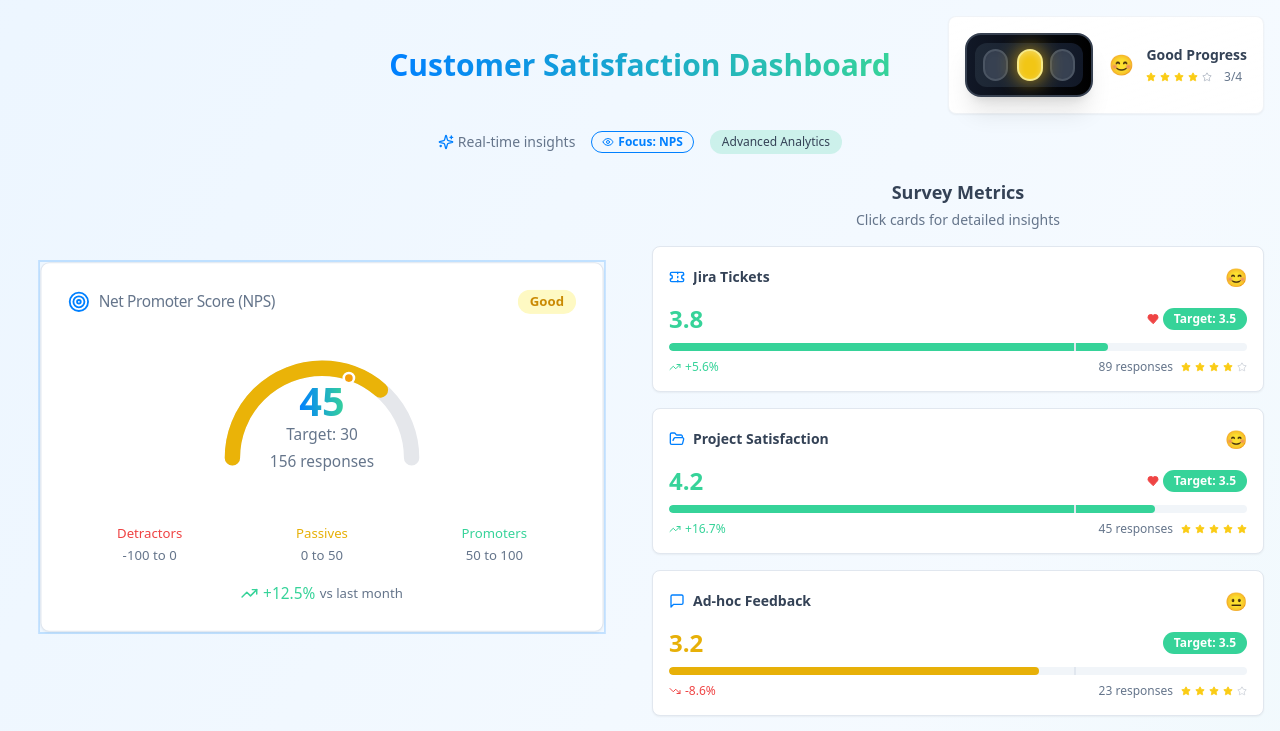
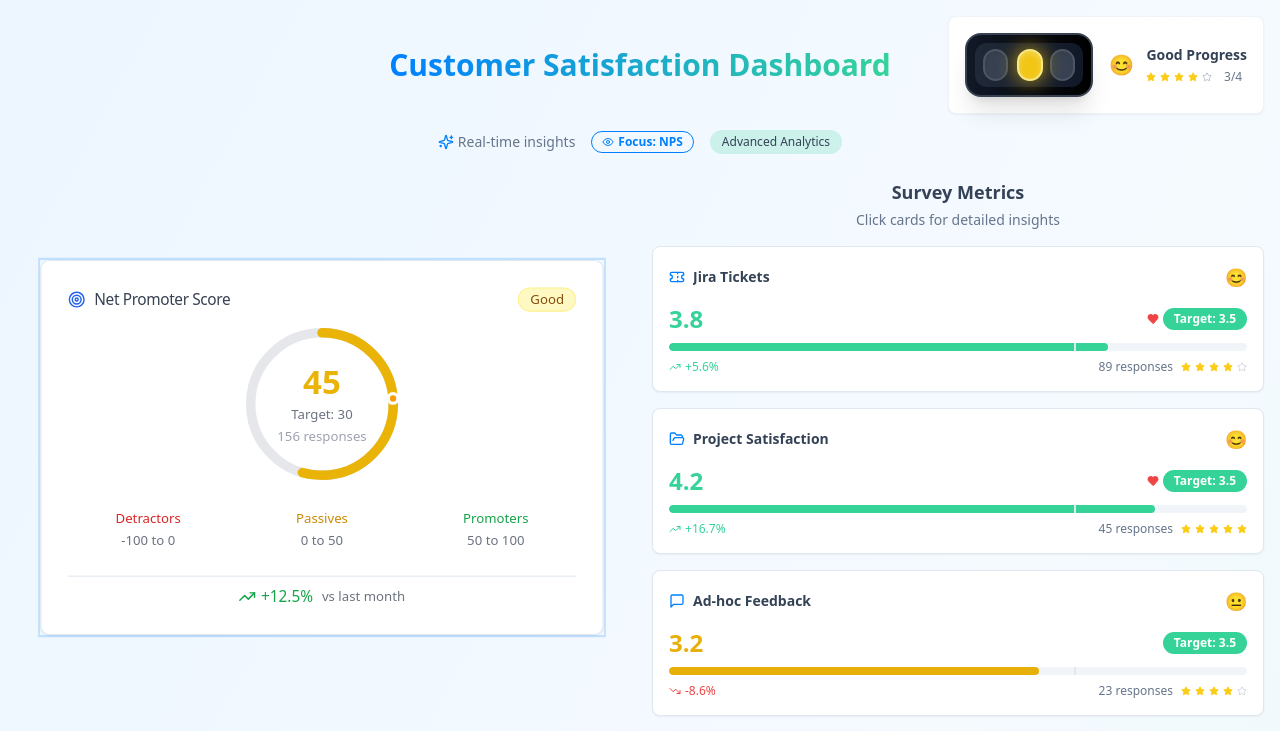
Before and after one commit to pingtanay-stack/satisfaction-sight-dashboard, a React (Vite) app: page / in a window 1280 px wide. Shown: the top 731 px of the page. Built offline with nearby package versions, Linux system fonts and the light colour scheme.

Commit message:
Refactor NPSGauge design
Updated the NPSGauge component to address visual inconsistencies and improve overall design. This includes adjustments to the gauge's appearance and how it displays information.
-edited src/components/dashboard/NPSGauge.tsx

```diff
--- a/src/components/dashboard/NPSGauge.tsx
+++ b/src/components/dashboard/NPSGauge.tsx
@@ -13,163 +13,168 @@ interface NPSGaugeProps {
 }
 
 export function NPSGauge({ currentScore, target, trend, respondents, className, onClick }: NPSGaugeProps) {
-  // Generate unique ID for this component instance to avoid gradient conflicts
-  const uniqueId = `gaugeGradient-${Math.random().toString(36).substr(2, 9)}`;
-
-  // NPS ranges from -100 to 100, so we need to normalize for display
-  const normalizedScore = Math.max(0, Math.min(100, ((currentScore + 100) / 200) * 100));
-  const normalizedTarget = Math.max(0, Math.min(100, ((target + 100) / 200) * 100));
   const isTargetMet = currentScore >= target;
   const isPositiveTrend = trend >= 0;
 
-  // Determine status color and styling
-  let statusColor: string;
+  // Normalize NPS score from -100/100 to 0-100 for display
+  const normalizedScore = Math.max(0, Math.min(100, ((currentScore + 100) / 200) * 100));
+  const normalizedTarget = Math.max(0, Math.min(100, ((target + 100) / 200) * 100));
+
+  // Determine status and colors
   let statusText: string;
-  let gaugeColor: string;
+  let statusBadgeClass: string;
+  let progressColor: string;
 
   if (currentScore >= 70) {
-    statusColor = "text-green-600 bg-green-100";
     statusText = "Excellent";
-    gaugeColor = "#22c55e";
+    statusBadgeClass = "bg-green-100 text-green-800 border-green-200";
+    progressColor = "#22c55e";
   } else if (currentScore >= 50) {
-    statusColor = "text-green-600 bg-green-100";
     statusText = "Great";
-    gaugeColor = "#22c55e";
+    statusBadgeClass = "bg-green-100 text-green-800 border-green-200";
+    progressColor = "#22c55e";
   } else if (currentScore >= 30) {
-    statusColor = "text-yellow-600 bg-yellow-100";
     statusText = "Good";
-    gaugeColor = "#eab308";
+    statusBadgeClass = "bg-yellow-100 text-yellow-800 border-yellow-200";
+    progressColor = "#eab308";
   } else if (currentScore >= 0) {
-    statusColor = "text-yellow-600 bg-yellow-100";
     statusText = "Improving";
-    gaugeColor = "#eab308";
+    statusBadgeClass = "bg-yellow-100 text-yellow-800 border-yellow-200";
+    progressColor = "#eab308";
   } else {
-    statusColor = "text-red-600 bg-red-100";
     statusText = "Needs Attention";
-    gaugeColor = "#ef4444";
+    statusBadgeClass = "bg-red-100 text-red-800 border-red-200";
+    progressColor = "#ef4444";
   }
 
-  // Calculate the percentage for the arc (0 to 1)
-  const arcPercentage = normalizedScore / 100;
-  const targetPercentage = normalizedTarget / 100;
+  // Calculate circular progress (0 to 75% of full circle)
+  const progressPercentage = normalizedScore * 0.75; // Max 75% of circle
+  const targetPercentage = normalizedTarget * 0.75;
 
-  // SVG circle calculation: circumference of half circle (π * radius)
-  const radius = 70;
-  const circumference = Math.PI * radius;
+  const radius = 45;
+  const circumference = 2 * Math.PI * radius;
   const strokeDasharray = circumference;
-  const strokeDashoffset = circumference * (1 - arcPercentage);
+  const strokeDashoffset = circumference - (progressPercentage / 100) * circumference;
 
   return (
     <Card
       className={cn(
-        "hover-lift card-shadow hover:card-shadow-hover transition-all duration-300 animate-fade-in cursor-pointer hover:scale-105",
+        "hover:shadow-lg transition-all duration-300 cursor-pointer border",
         className
       )}
       onClick={onClick}
     >
-      <CardHeader className="pb-2">
+      <CardHeader className="pb-3">
         <div className="flex items-center justify-between">
           <div className="flex items-center gap-2">
-            <Target className="h-5 w-5 text-primary" />
-            <CardTitle className="text-sm font-medium text-muted-foreground">
-              Net Promoter Score (NPS)
+            <Target className="h-4 w-4 text-blue-600" />
+            <CardTitle className="text-sm font-medium text-gray-700">
+              Net Promoter Score
             </CardTitle>
           </div>
           <Badge
-            className={cn("text-xs", statusColor)}
+            variant="outline"
+            className={cn("text-xs font-medium", statusBadgeClass)}
           >
             {statusText}
           </Badge>
         </div>
       </CardHeader>
 
-      <CardContent className="pt-2">
-        <div className="space-y-4">
-          {/* Gauge Visualization */}
-          <div className="relative flex items-center justify-center py-4">
-            <div className="relative w-64 h-32">
-              {/* Background arc */}
-              <svg className="w-full h-full" viewBox="0 0 200 110" style={{ transform: 'rotate(0deg)' }}>
-                {/* Background semicircle */}
-                <path
-                  d="M 30 85 A 70 70 0 0 1 170 85"
+      <CardContent className="pt-0">
+        <div className="space-y-6">
+          {/* Circular Progress Gauge */}
+          <div className="relative flex items-center justify-center">
+            <div className="relative w-36 h-36">
+              <svg className="w-full h-full transform -rotate-90" viewBox="0 0 100 100">
+                {/* Background circle */}
+                <circle
+                  cx="50"
+                  cy="50"
+                  r={radius}
                   fill="none"
                   stroke="#e5e7eb"
-                  strokeWidth="12"
-                  strokeLinecap="round"
+                  strokeWidth="6"
                 />
 
-                {/* Progress arc */}
-                <path
-                  d="M 30 85 A 70 70 0 0 1 170 85"
+                {/* Progress circle */}
+                <circle
+                  cx="50"
+                  cy="50"
+                  r={radius}
                   fill="none"
-                  stroke={gaugeColor}
-                  strokeWidth="12"
+                  stroke={progressColor}
+                  strokeWidth="6"
                   strokeLinecap="round"
                   strokeDasharray={strokeDasharray}
                   strokeDashoffset={strokeDashoffset}
                   className="transition-all duration-1000 ease-out"
-                  style={{ transformOrigin: '100px 85px' }}
                 />
 
-                {/* Target indicator */}
+                {/* Target marker */}
+                {target !== currentScore && (
                   <circle
-                  cx={30 + (170 - 30) * targetPercentage}
-                  cy={85 - Math.sin(Math.PI * targetPercentage) * 70}
-                  r="4"
+                    cx={50 + radius * Math.cos((targetPercentage / 100) * 2 * Math.PI - Math.PI / 2)}
+                    cy={50 + radius * Math.sin((targetPercentage / 100) * 2 * Math.PI - Math.PI / 2)}
+                    r="3"
                     fill="#f59e0b"
-                  stroke="#fff"
+                    stroke="white"
                     strokeWidth="2"
                   />
+                )}
               </svg>
 
-              {/* Center score display */}
-              <div className="absolute inset-0 flex flex-col items-center justify-end pb-4">
-                <span className="text-4xl font-bold bg-gradient-to-r from-primary to-secondary bg-clip-text text-transparent">
+              {/* Center content */}
+              <div className="absolute inset-0 flex flex-col items-center justify-center">
+                <div className="text-center">
+                  <div className="text-3xl font-bold" style={{ color: progressColor }}>
                     {currentScore}
-                </span>
-                <span className="text-sm text-muted-foreground font-medium">
+                  </div>
+                  <div className="text-xs text-gray-500 mt-1">
                     Target: {target}
-                </span>
+                  </div>
                   {respondents && (
-                  <span className="text-sm text-muted-foreground mt-1">
-                    {respondents} responses
-                  </span>
+                    <div className="text-xs text-gray-400 mt-1">
+                      {respondents.toLocaleString()} responses
+                    </div>
                   )}
                 </div>
               </div>
             </div>
+          </div>
 
-          {/* Score ranges */}
-          <div className="grid grid-cols-3 gap-2 text-center">
+          {/* Score interpretation */}
+          <div className="grid grid-cols-3 gap-3 text-center text-xs">
             <div className="space-y-1">
-              <div className="text-xs font-medium text-destructive">Detractors</div>
-              <div className="text-xs text-muted-foreground">-100 to 0</div>
+              <div className="font-medium text-red-600">Detractors</div>
+              <div className="text-gray-500">-100 to 0</div>
             </div>
             <div className="space-y-1">
-              <div className="text-xs font-medium text-warning">Passives</div>
-              <div className="text-xs text-muted-foreground">0 to 50</div>
+              <div className="font-medium text-yellow-600">Passives</div>
+              <div className="text-gray-500">0 to 50</div>
             </div>
             <div className="space-y-1">
-              <div className="text-xs font-medium text-success">Promoters</div>
-              <div className="text-xs text-muted-foreground">50 to 100</div>
+              <div className="font-medium text-green-600">Promoters</div>
+              <div className="text-gray-500">50 to 100</div>
             </div>
           </div>
 
-          {/* Trend */}
-          <div className="flex items-center justify-center gap-1">
+          {/* Trend indicator */}
+          <div className="flex items-center justify-center gap-2 pt-2 border-t">
+            <div className="flex items-center gap-1">
               {isPositiveTrend ? (
-              <TrendingUp className="h-4 w-4 text-success" />
+                <TrendingUp className="h-4 w-4 text-green-600" />
               ) : (
-              <TrendingDown className="h-4 w-4 text-destructive" />
+                <TrendingDown className="h-4 w-4 text-red-600" />
               )}
               <span className={cn(
                 "text-sm font-medium",
-              isPositiveTrend ? "text-success" : "text-destructive"
+                isPositiveTrend ? "text-green-600" : "text-red-600"
               )}>
-              {isPositiveTrend ? "+" : ""}{trend.toFixed(1)}%
+                {isPositiveTrend ? "+" : ""}{Math.abs(trend).toFixed(1)}%
               </span>
-            <span className="text-xs text-muted-foreground">vs last month</span>
+            </div>
+            <span className="text-xs text-gray-500">vs last month</span>
           </div>
         </div>
       </CardContent>
```
Lines whose indentation alone changed are shown as unchanged.
